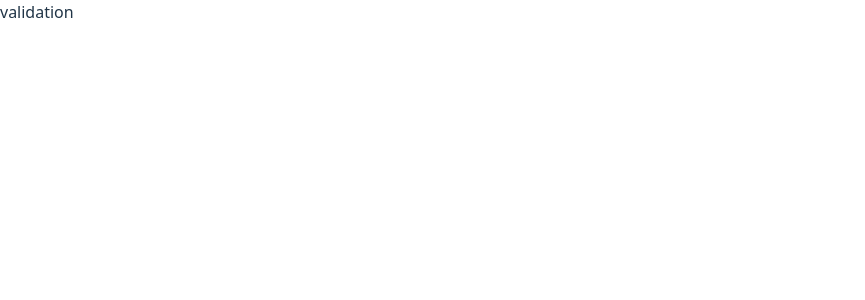
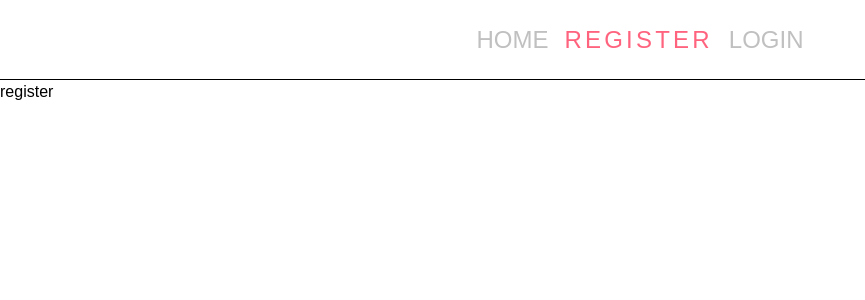
Before and after one commit to AmirTaki/react_shopping_php, a React (Vite) app in the folder front_end/: page /validation in a window 1280 px wide. Shown: the top 300 px of the page, without its empty margins (0-865 px from the left). Built offline with nearby package versions, Linux system fonts and the light colour scheme.

Commit message:
validation && validation slicer

```diff
--- a/front_end/src/App.tsx
+++ b/front_end/src/App.tsx
@@ -1,10 +1,14 @@
+import { useSelector } from 'react-redux'
 import './App.css'
 import Routh from './components/Routhing/routh'
+import type { RooState } from './store'
 
 function App() {
-
+  const {dark} =  useSelector((state: RooState) => state.darkMode)
   return (
-    <div className="">
+    <div
+      data-theme = {`${dark ? "dark" : ''}`}
+      className="bg-white! text-black! dark:bg-[#242424]! dark:text-[rgba(255,255,255,0.87)]! ">
       {/* routhing */}
       <Routh />
     </div>
--- /dev/null
+++ b/front_end/src/components/Auth/login/index.tsx
@@ -0,0 +1,15 @@
+import { useEffect } from "react"
+import { useDispatch } from "react-redux"
+import type{ AppDispatch } from "../../../store"
+import { changeAuth } from "../validation/redux/validationSlice"
+
+const Login = () => {
+    const dispatch = useDispatch<AppDispatch>()
+    useEffect(() => {
+        dispatch(changeAuth({id: 1}))
+    }, [])
+    return (
+        <div className="">login</div>
+    )
+}
+export default Login
--- /dev/null
+++ b/front_end/src/components/Auth/register/index.tsx
@@ -0,0 +1,17 @@
+import { useEffect } from "react"
+import { useDispatch } from "react-redux"
+import type{ AppDispatch } from "../../../store"
+import { changeAuth } from "../validation/redux/validationSlice"
+
+const Register = () => {
+    const dispatch = useDispatch<AppDispatch>()
+    useEffect(() => {
+        dispatch(changeAuth({id: 0}))
+    }, [])
+    return(
+        <div className="">
+            register
+        </div>
+    )
+}
+export default Register
--- /dev/null
+++ b/front_end/src/components/Auth/validation/redux/validationSlice.ts
@@ -0,0 +1,24 @@
+import { createSlice } from "@reduxjs/toolkit";
+
+const initialState = {
+    linkValidation : [
+        {id: -1, name: "HOME", link : '/'},
+        {id: 0, name: "REGISTER", link : 'register'},
+        {id: 1, name: "LOGIN", link : 'login'},
+    ],
+    numberAuth: 0
+}
+
+const validationSlice  = createSlice({
+    name: 'validation_slice_toolkit',
+    initialState: initialState,
+    reducers: {
+        changeAuth: (state, action) => {
+            state.numberAuth = action.payload.id
+
+        }
+    },
+})
+
+export default validationSlice
+export const {changeAuth} = validationSlice.actions
--- a/front_end/src/components/Auth/validation/validation.tsx
+++ b/front_end/src/components/Auth/validation/validation.tsx
@@ -1,7 +1,30 @@
+import { useSelector } from "react-redux"
+import { Link, Outlet } from "react-router-dom"
+import type { RooState } from "../../../store"
+
 const Validation = () => {
+    const {linkValidation, numberAuth} = useSelector((state: RooState) => state.validation)
+
     return (
-        <div className="">
-            validation
+        <div className="  h-screen ">
+            {/* navbar validation */}
+            <div className="h-20 border-b text-2xl flex justify-center items-center gap-4">
+                {linkValidation.map((item, ) => {
+                    return(
+                        <Link
+                            key = {item.id}
+                            className={`hover:text-rose-400! hover:tracking-[.2rem] duration-500! text-[silver]!
+                                    ${numberAuth == item.id ? "text-rose-400! tracking-[.2rem]! " : ""}
+                                `}
+                            to = {item.link}
+                        >
+                            {item.name}
+                        </Link>
+                    )
+                })}
+            </div>
+
+            <Outlet />
         </div>
     )
 }
--- a/front_end/src/components/DarkMode/index.tsx
+++ b/front_end/src/components/DarkMode/index.tsx
@@ -1,5 +1,5 @@
 import { useDispatch, useSelector } from "react-redux";
-import type{ AppDispatch, RooState } from "../../strore";
+import type{ AppDispatch, RooState } from "../../store";
 import { FaSun } from "react-icons/fa6";
 import { FaMoon } from "react-icons/fa6";
 import { changeModeDark } from "./redux/darkModeSlice";
@@ -13,15 +13,15 @@ const DarkMode = () => {
         <div className="">
             <div
                 onClick={() => {dispatch(changeModeDark())}}
-                className={`text-2xl border-1  rounded-full p-2  cursor-pointer shadow-[inset_3px_3px_8px_rgba(81,81,81,0.8)] duration-500
+                className={`text-2xl border-1   rounded-full p-2  cursor-pointer shadow-[inset_3px_3px_8px_rgba(81,81,81,0.8)] duration-500
                     ${dark  ?
+                        `bg-black text-white border-[#383838]   ${loading ? 'MoonAnimation' : ''}`
+                        :
                         `bg-white text-yellow-400 border-gray-300  ${loading ?  "" : 'SunAnimation' }  `
-                        :
-                        `bg-black text-white border-gray-500  ${loading ? '' : 'MoonAnimation'}`
                     }
                 `}
             >
-                {dark ? <FaSun /> : <FaMoon />}
+                {dark ? <FaMoon /> : <FaSun /> }
             </div>
         </div>
     )
--- a/front_end/src/components/DarkMode/redux/darkModeSlice.ts
+++ b/front_end/src/components/DarkMode/redux/darkModeSlice.ts
@@ -10,7 +10,7 @@ const saveedDark = localStorage.getItem('darkMode_Shopping_React_php');
 
 const initialState: IDarkMode = {
     dark: saveedDark ? JSON.parse(saveedDark) : false,
-    loading: true
+    loading: saveedDark ? !JSON.parse(saveedDark) : true
 }
 
 const darkModeSlice =  createSlice({
@@ -18,10 +18,10 @@ const darkModeSlice =  createSlice({
     initialState: initialState,
     reducers: {
         changeModeDark: (state, ) =>{
-            state.loading = true
+            state.loading = state.dark
             state.dark = !state.dark
             localStorage.setItem('darkMode_Shopping_React_php', JSON.stringify(state.dark))
-            state.loading = false
+            state.loading = state.dark
         }
     },
 })
--- a/front_end/src/components/Home/header/header.tsx
+++ b/front_end/src/components/Home/header/header.tsx
@@ -7,9 +7,9 @@ const Header = () => {
         <div className="border-b-2 h-30 flex justify-center items-center flex-col ">
 
             <DarkMode />
-            {/* <Link to = 'validation'>
+            <Link to = 'validation'>
                 <button>auth - validation</button>
-            </Link> */}
+            </Link>
         </div>
     )
 }
--- a/front_end/src/components/Routhing/routh.tsx
+++ b/front_end/src/components/Routhing/routh.tsx
@@ -1,6 +1,8 @@
 import { BrowserRouter, Routes, Route } from "react-router-dom"
 import Validation from "../Auth/validation/validation"
 import Home from "../Home"
+import Register from "../Auth/register"
+import Login from "../Auth/login"
 
 const Routh = () => {
     return (
@@ -11,7 +13,12 @@ const Routh = () => {
 
                 {/* AUTH */}
                 <Route>
-                    <Route path = 'validation' element = {<Validation />}></Route>
+                    <Route path = 'validation' element = {<Validation />}>
+                        <Route path = '' element = {<Register />}/>
+                        <Route path = 'register' element = {<Register />}/>
+                        <Route path = 'login' element = {<Login />}/>
+
+                    </Route>
                 </Route>
 
                 {/* HOME */}
--- a/front_end/src/index.css
+++ b/front_end/src/index.css
@@ -1,4 +1,35 @@
 @import "tailwindcss";
+@tailwind base;
+@tailwind components;
+@tailwind utilities;
+
+@custom-variant dark (&:where([data-theme=dark], [data-theme=dark] *));
+
+@theme {
+  --font-poppins: "Poppins", sans-serif;
+}
+
+@layer base {
+  body {
+    @apply font-poppins font-normal ;
+    @apply m-0 p-0 box-border;
+    @apply h-screen
+
+  }
+  *,::after, ::before {
+    @apply box-border;
+  }
+
+  button {
+    @apply border-2 rounded-sm  px-3 py-2;
+    @apply cursor-pointer;
+
+
+  }
+}
+
+
+
 
 :root {
   font-family: system-ui, Avenir, Helvetica, Arial, sans-serif;
--- a/front_end/src/main.tsx
+++ b/front_end/src/main.tsx
@@ -3,7 +3,7 @@ import { createRoot } from 'react-dom/client'
 import './index.css'
 import App from './App.tsx'
 import { Provider } from 'react-redux'
-import store from './strore.ts'
+import store from './store.ts'
 
 createRoot(document.getElementById('root')!).render(
   <StrictMode>
--- a/front_end/src/strore.ts
+++ b/front_end/src/store.ts
@@ -1,12 +1,14 @@
 import { combineReducers, configureStore } from "@reduxjs/toolkit";
 import darkModeSlice from "./components/DarkMode/redux/darkModeSlice";
+import validationSlice from "./components/Auth/validation/redux/validationSlice";
 
 const reducers = combineReducers({
 
     // dark mode for all projects
-    darkMode: darkModeSlice.reducer
+    darkMode: darkModeSlice.reducer,
 
-    //
+    // validation auth redux
+    validation:  validationSlice.reducer
 
  })
 
```
